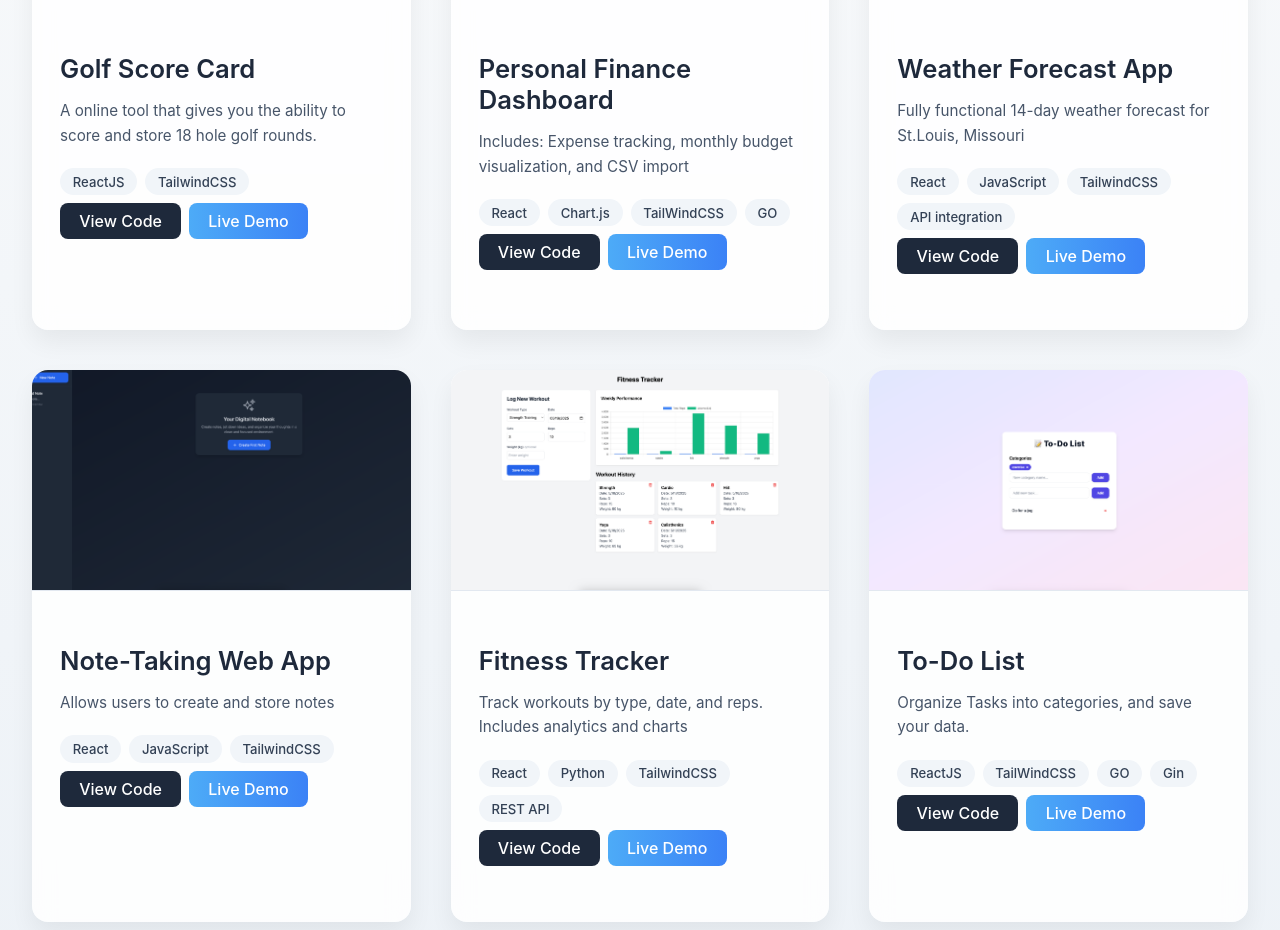
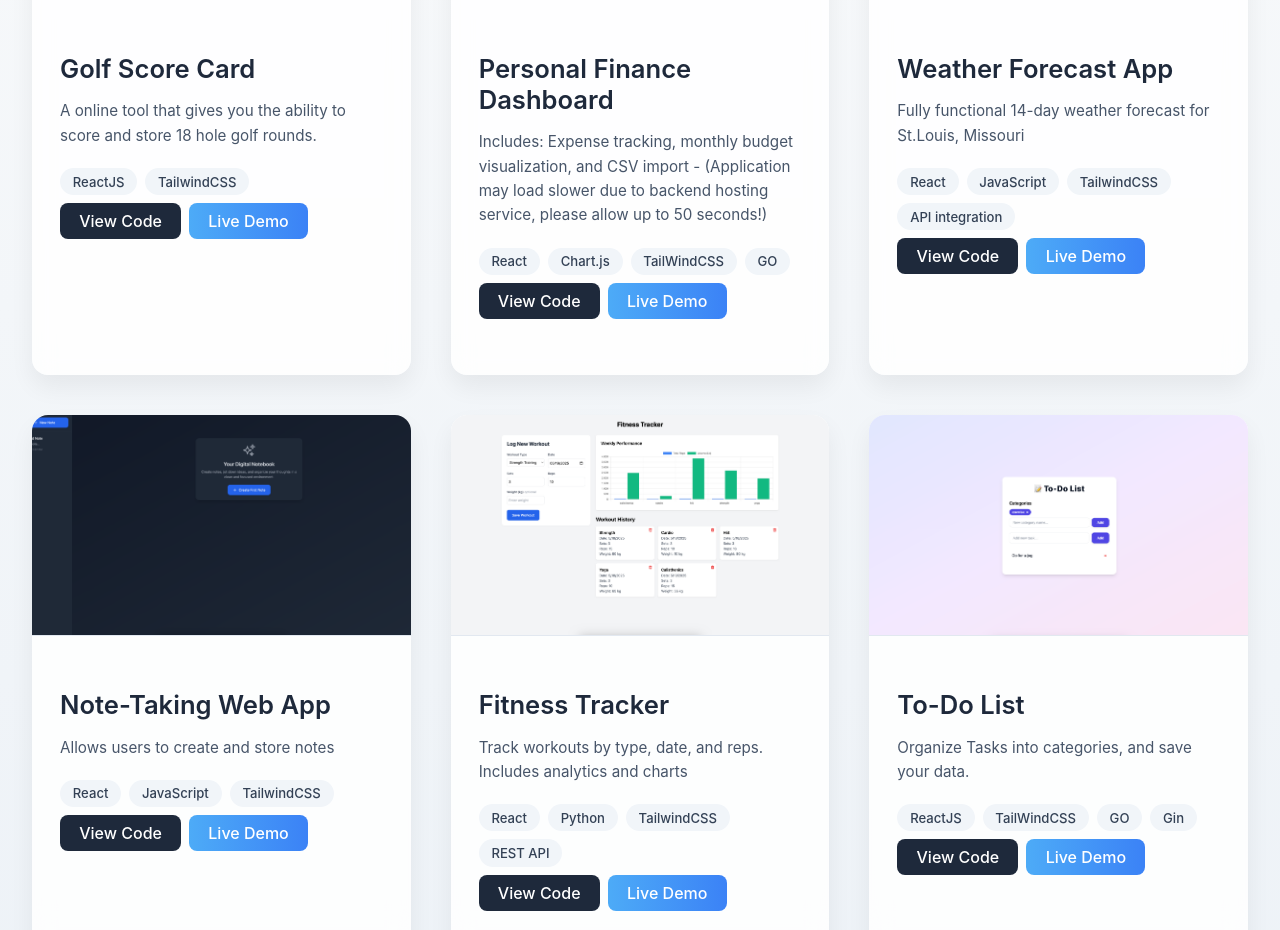
Before and after one commit to reedthedev13/Project-Portfolio, a React (Create React App) app: page / in a window 1280 px wide. Shown: the part 1000-1930 px from the top of the page. Built offline with nearby package versions, Linux system fonts and the light colour scheme.

Commit message:
added info

```diff
--- a/src/components/Projects.js
+++ b/src/components/Projects.js
@@ -24,7 +24,7 @@ const Projects = () => {
       id: 2,
       title: "Personal Finance Dashboard",
       description:
-        "Includes: Expense tracking, monthly budget visualization, and CSV import",
+        "Includes: Expense tracking, monthly budget visualization, and CSV import - (Application may load slower due to backend hosting service, please allow up to 50 seconds!)",
       technologies: ["React", "Chart.js", "TailWindCSS", "GO"],
       image: FinanceTracker,
       githubLink: "https://github.com/reedthedev13/Finance-Dashboard-frontend",
```
